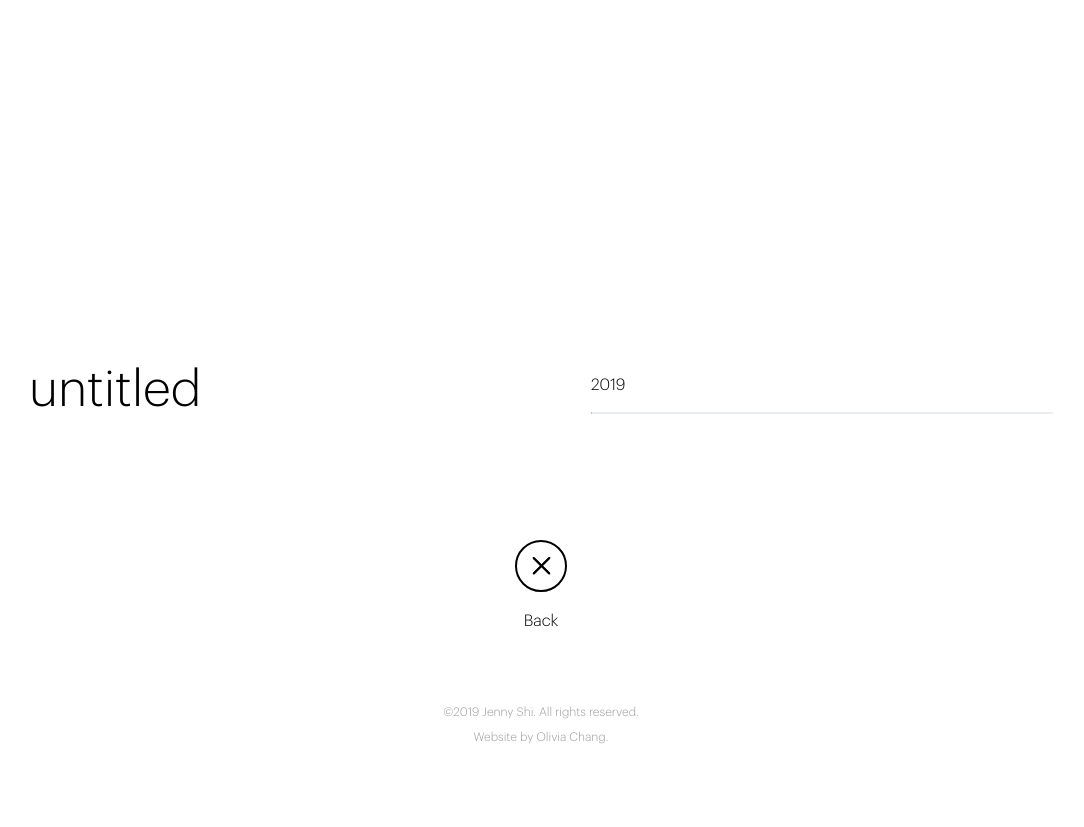
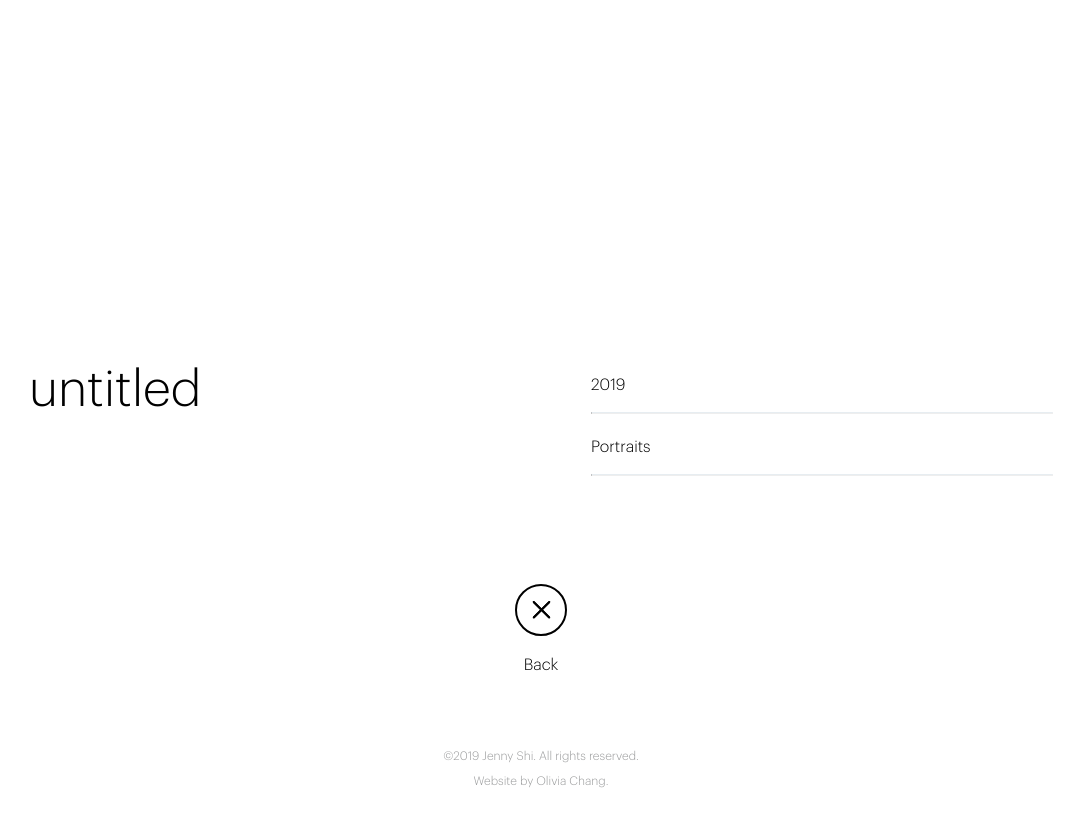
Before and after one commit to oliviachang29/jenny, a Jekyll site: the page built from _projects/untitled-6858e1.markdown, in a window 1280 px wide and 900 px high, scrolled down 958 px. Shown: the top 827 px of the window, without its empty margins (99-1183 px from the left). Built offline with Jekyll 4.4.1, drawn with Linux system fonts in a browser that asks for light colours; nearby versions of some CDN libraries.

Commit message:
Updated Untitled 6858e1

```diff
--- a/_projects/untitled-6858e1.markdown
+++ b/_projects/untitled-6858e1.markdown
@@ -1,5 +1,7 @@
 ---
 title: untitled
 date: 2019-01-06 00:54:00 Z
+categories:
+- portraits
 low_res_image: "/uploads/IMG_2608%20(1).jpg"
 ---
```
